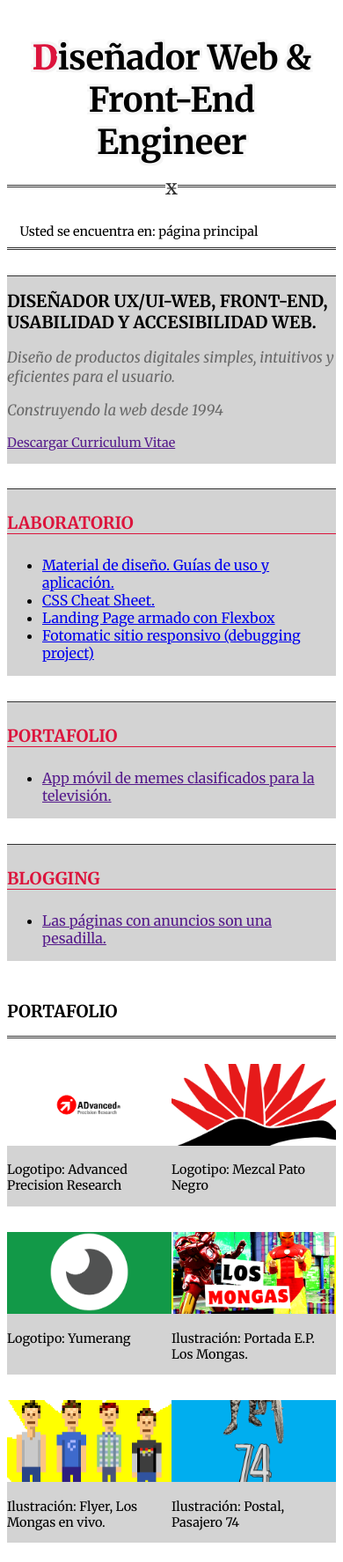
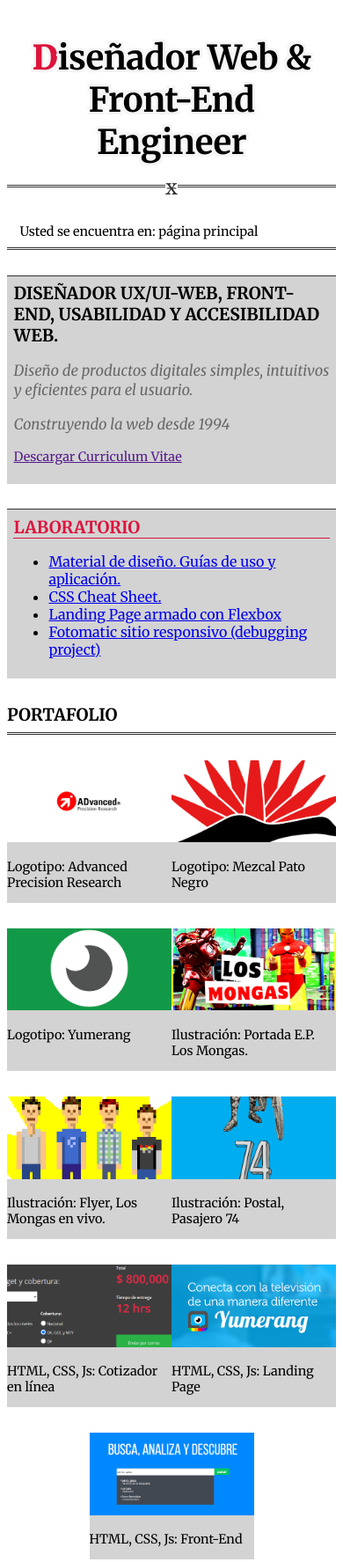
Before and after one commit to dratl/github.io, a plain HTML site: page index.html in a window 390 px wide. Shown: the top 1775 px of the page at 88% size. Drawn offline with Linux system fonts and the light colour scheme.

Commit message:
Arreglamos la sección Portafolio añadiendo un div.

```diff
--- a/estilos.css
+++ b/estilos.css
@@ -22,27 +22,32 @@ main {
 }
 
 main section {
-	width: 49%;
+	width: 45%;
 	background-color: lightgray;
 	border-top: solid 1px #333;
 	margin-bottom: 1.8em;
+	padding: 2%;
 }
 
 aside {
 	max-width: 1000px;
 	margin: 0 auto;
+
+}
+
+aside div {
 	display: flex;
 	flex-wrap: wrap;
 	justify-content: space-around;
 }
 
-aside figure {
+aside div figure {
 	width: 30%;
 	background-color: lightgray;
 	margin: 0 0 1.8em;
 }
 
-aside figure img {
+aside div figure img {
 	width: 100%;
 }
 
@@ -75,6 +80,7 @@ h1::first-letter {
 h2 {
 	text-transform: uppercase;
 	font-size: 1.2em;
+	margin: 0;
 }
 
 h3 {
@@ -89,6 +95,7 @@ h4 {
 	color: crimson;
 	text-transform: uppercase;
 	border-bottom: crimson solid 1px;
+	margin: 0;
 }
 
 p {
@@ -154,7 +161,7 @@ nav ul li#hoy:last-child {
 		display: none;
 	}
 
-	aside figure {
+	aside div figure {
 		width: 50%;
 	}
 
--- a/index.html
+++ b/index.html
@@ -44,22 +44,11 @@
         		<li><a href="./fotomatic/index.html">Fotomatic sitio responsivo (debugging project)</a></li>
   			</ul>
   		</section>
-  		<section>
-  			<h4>Portafolio</h4>
-  			<ul>
-  				<li><a href="" onclick="impresoraFalla()">App móvil de memes clasificados para la televisión.</a></li>
-  			</ul>
-  		</section>
-  		<section>
-  			<h4>Blogging</h4>
-  			<ul>
-  				<li><a href="" onclick="impresoraFalla()">Las páginas con anuncios son una pesadilla.</a></li>
-  			</ul>
-  		</section>
     </main>
+	<aside>
 		<h2>Portafolio</h2>
 		<hr class="dos">
-	<aside>
+		<div>
 			<figure>
 				<img src="./portafolio/logotipos/logo-advanced.png" alt="Advanced Precision Research">
 				<p>Logotipo: Advanced Precision Research</p>
@@ -96,6 +85,7 @@
 				<img src="./portafolio/web/topsy-trends.png" alt="Front-End Topsy Trends">
 				<p>HTML, CSS, Js: Front-End</p>
 			</figure>
+		</div>
 	</aside>
     <footer>
     	<ul>
```
Lines whose indentation alone changed are shown as unchanged.
